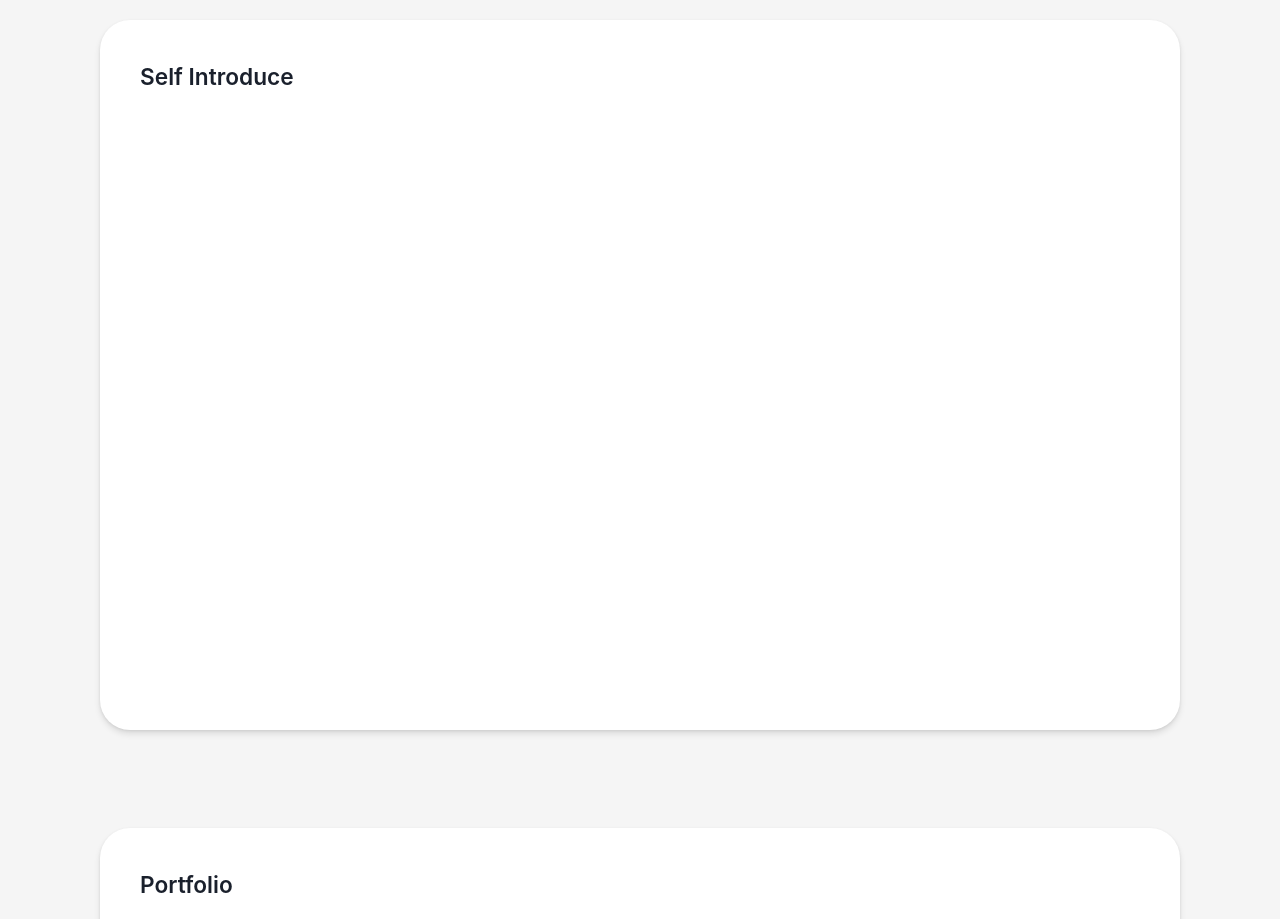
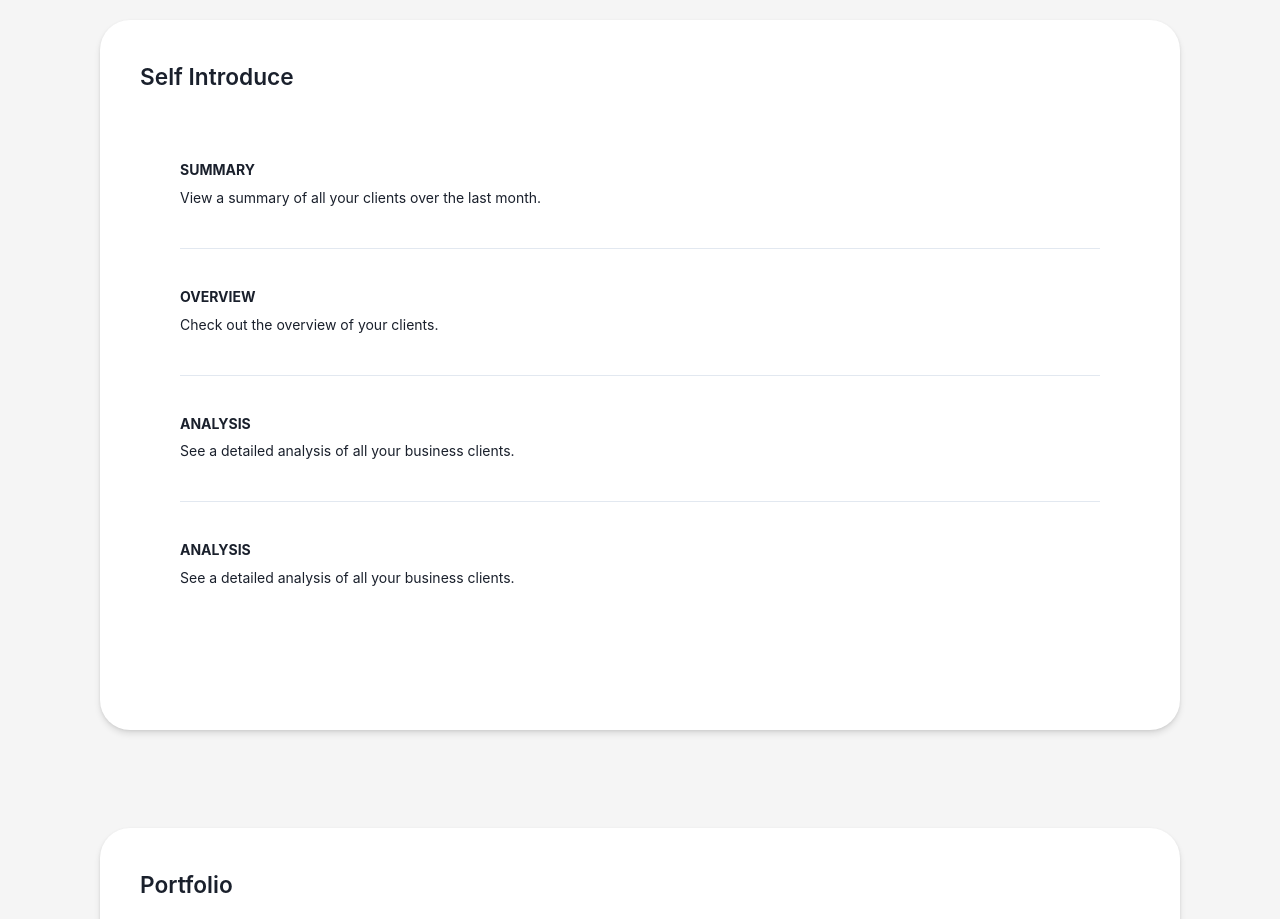
Before and after one commit to JaeUpSu/khself-f, a Next.js app: page / in a window 1280 px wide. Shown: the part 960-1879 px from the top of the page. Built offline with nearby package versions, Linux system fonts and the light colour scheme.

Commit message:
feat : self introduce template add

```diff
--- /dev/null
+++ b/src/pages/components/description/MyData.tsx
@@ -0,0 +1,40 @@
+import { Box, Heading, Stack, StackDivider, Text } from "@chakra-ui/react";
+
+export const Mydata = () => {
+  return (
+    <Stack p="10" w="100%" divider={<StackDivider />} spacing="10">
+      <Box>
+        <Heading size="xs" textTransform="uppercase">
+          Summary
+        </Heading>
+        <Text pt="2" fontSize="sm">
+          View a summary of all your clients over the last month.
+        </Text>
+      </Box>
+      <Box>
+        <Heading size="xs" textTransform="uppercase">
+          Overview
+        </Heading>
+        <Text pt="2" fontSize="sm">
+          Check out the overview of your clients.
+        </Text>
+      </Box>
+      <Box>
+        <Heading size="xs" textTransform="uppercase">
+          Analysis
+        </Heading>
+        <Text pt="2" fontSize="sm">
+          See a detailed analysis of all your business clients.
+        </Text>
+      </Box>
+      <Box>
+        <Heading size="xs" textTransform="uppercase">
+          Analysis
+        </Heading>
+        <Text pt="2" fontSize="sm">
+          See a detailed analysis of all your business clients.
+        </Text>
+      </Box>
+    </Stack>
+  );
+};
--- a/src/pages/components/description/index.tsx
+++ b/src/pages/components/description/index.tsx
@@ -1,4 +1,5 @@
 import { VStack, Text } from "@chakra-ui/react";
+import { Mydata } from "./MyData";
 
 export const Description = () => {
   return (
@@ -20,6 +21,9 @@ export const Description = () => {
       <Text w="100%" fontWeight="semibold" fontSize="17pt">
         Self Introduce
       </Text>
+      <VStack mt="5" w="100%" minH="500px" justifyContent="center">
+        <Mydata />
+      </VStack>
     </VStack>
   );
 };
```
